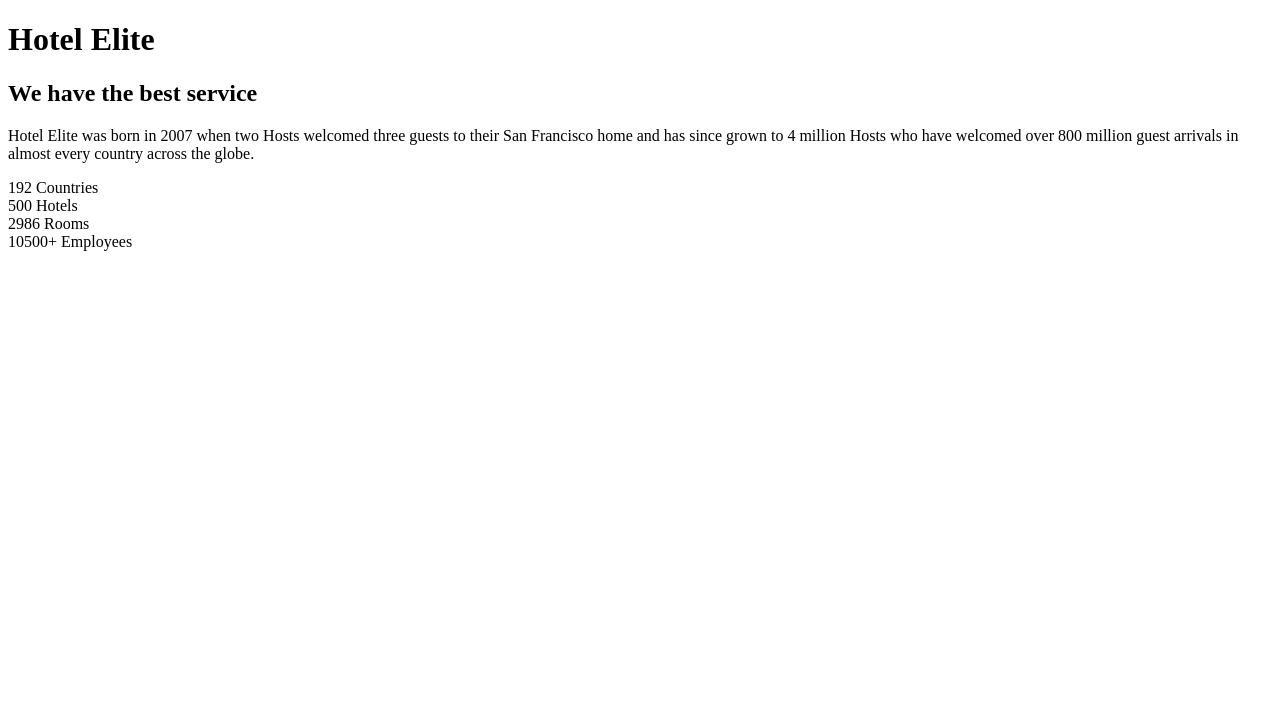
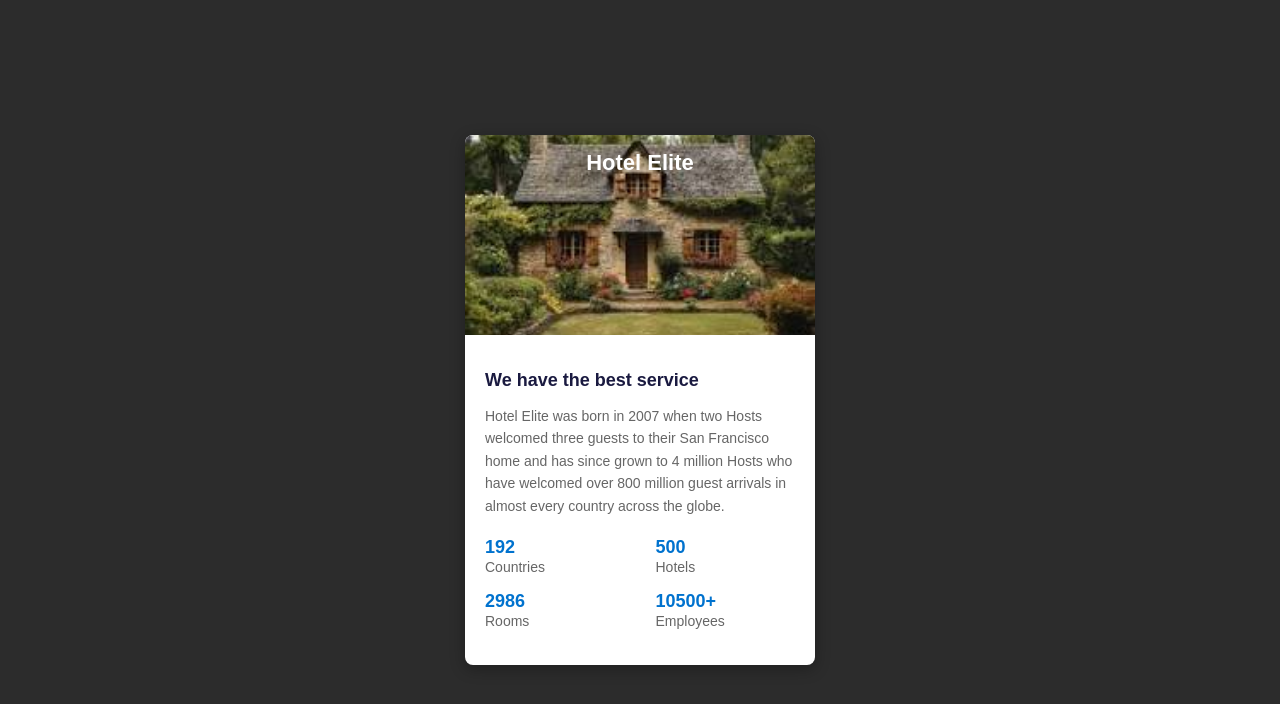
Before and after one commit to tanishka160806/ASSIGNMENT4_TASK8, a plain HTML site: page index.html in a window 1280 px wide. Drawn offline with Linux system fonts and the light colour scheme.

Commit message:
first commit

```diff
--- a/index.html
+++ b/index.html
@@ -3,7 +3,7 @@
 <head>
   <meta charset="UTF-8">
   <meta name="viewport" content="width=device-width, initial-scale=1.0">
-  <link rel="stylesheet" href="task8.css">
+  <link rel="stylesheet" href="index.css">
   <title>Hotel Elite</title>
 
 </head>
```
